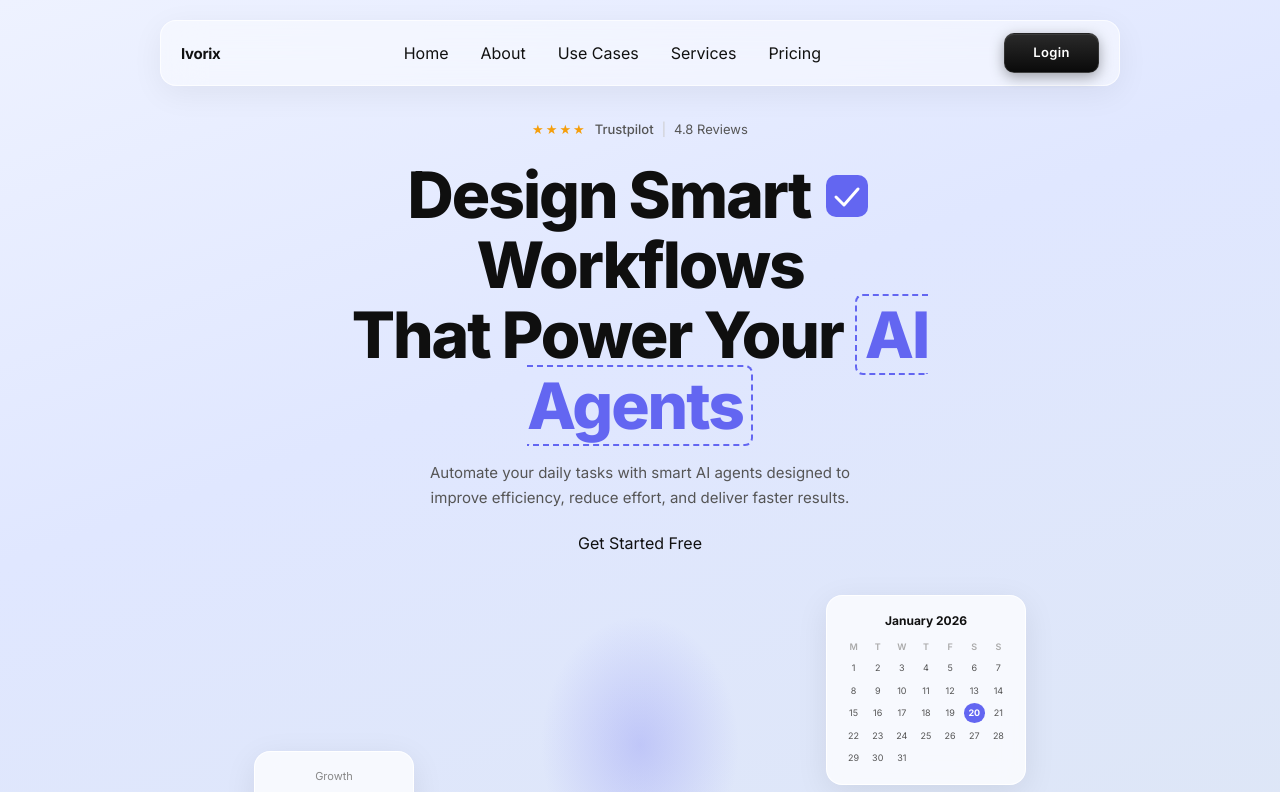
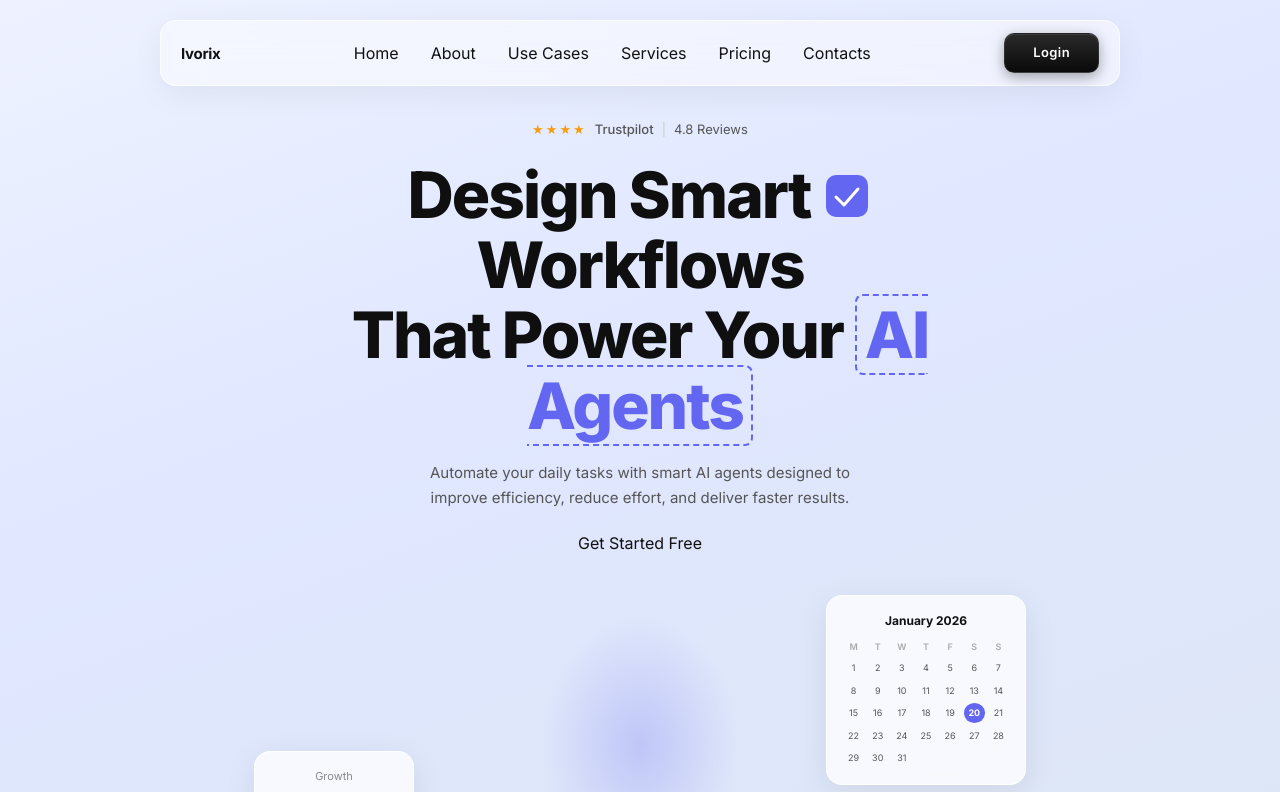
Before and after one commit to ivorix-in/ivorix_portfolio, a Next.js app: page / in a window 1280 px wide. Shown: the top 792 px of the page. Built offline with nearby package versions, Linux system fonts and the light colour scheme.

Commit message:
latest changes

```diff
--- a/components/Navbar.tsx
+++ b/components/Navbar.tsx
@@ -15,6 +15,7 @@ export default function Navbar() {
           <li><Link href="#">Use Cases</Link></li>
           <li><Link href="/services">Services</Link></li>
           <li><Link href="#">Pricing</Link></li>
+          <li><Link href='#'>Contacts</Link></li>
         </ul>
 
         {/* CTA */}
```
